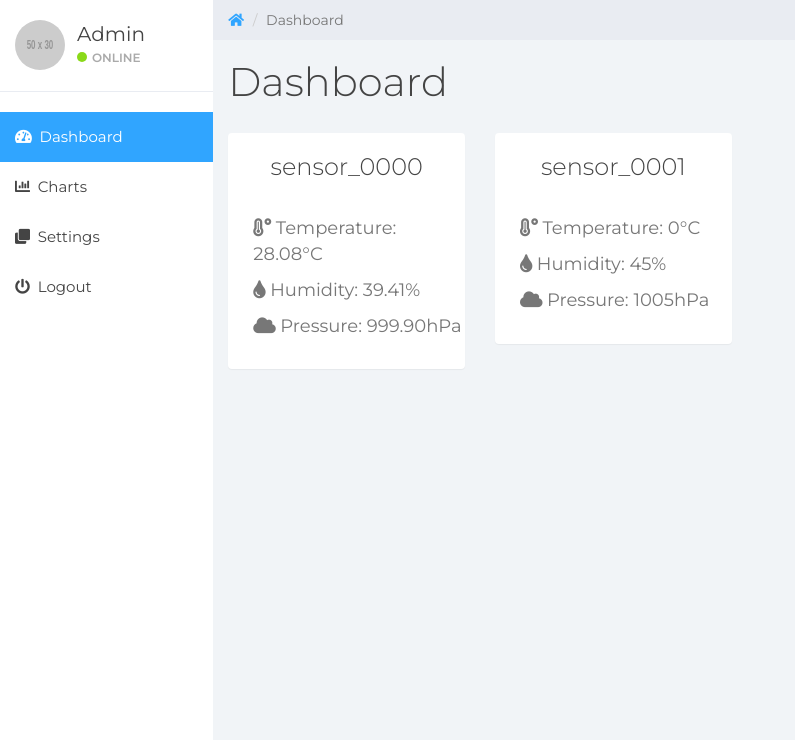
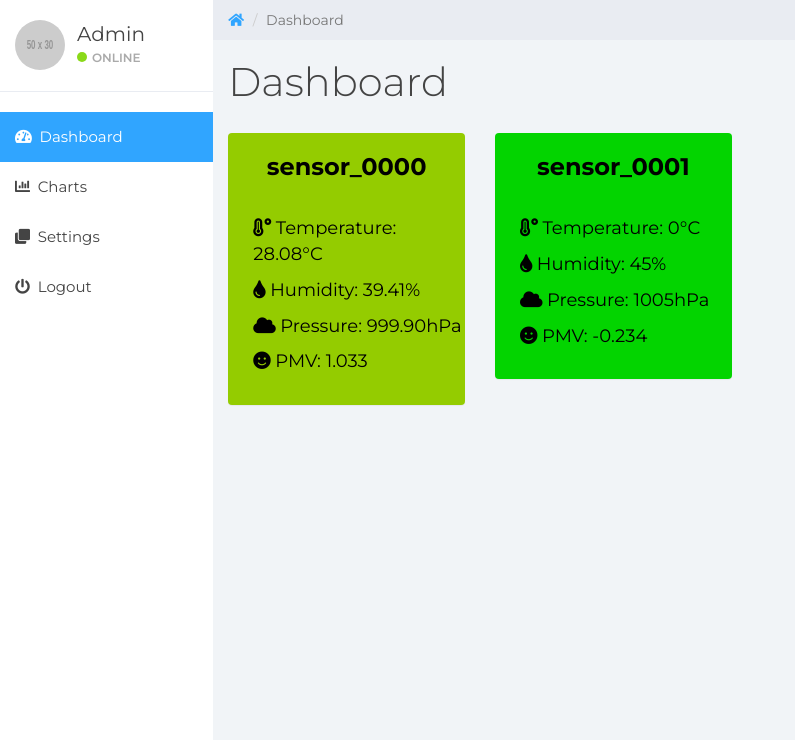
Before and after one commit to kacper26121/SensorsAdmin, a Flask app: page / in a window 1280 px wide. Shown: the part 60-800 px from the top of the page, without its empty margins (0-795 px from the left). Run offline with Flask 2, Linux system fonts and the light colour scheme; the visitor is signed in with stand-in values (Sample User, id 1); data comes from the database, SQL or seed files in the repository; grey boxes labelled with a size stand in for pictures from a placeholder-image service; some libraries are stand-ins or nearby versions.

Commit message:
* Dodanie obliczania wspolczynnika komfortu

```diff
--- a/app.py
+++ b/app.py
@@ -11,9 +11,64 @@ from subprocess import check_output
 from flask_socketio import SocketIO, send, emit
 import threading
 from subscribe_mqtt import MqttServer, mqtt
+import math
+import numpy as np
 
 app = Flask(__name__)
 socketio = SocketIO(app)
+
+def PMV(Temp):
+
+    Ti = Temp
+    M = 100.00                                  # poziom metabolizmu [W/m3]
+    W = 10.0                                    # praca zewnetrzna [W/m3]
+    Pa = 1800.0                                 # czastkowe cisnienie pary wodnej [Pa]
+    Tr = 20.0                                   # sr. temperatura promieniowania
+    Tcl = 15.0                                  # temp. powierzchni odziezy
+    Fcl = 0.7                                   # stosunek pola powierzchni ciala odkrytego do ciala zakrytego odzieza
+    Hcl = 7                                     # wsplczynnik przejmowania ciepla prze konwekcje [W/m2]
+    PMV = 0
+    # Icl = 0.23                                # opor cieplny odziezy
+
+    a1 = 0.303 * math.exp(-0.036 * M + 0.028)
+    a2 = (M - W)
+    # Tcl= 35.7 -0.028*a2 -Icl*(3.96*pow(10,-8)*Fcl)*(((Tcl+273)*4-(Tr+274)*4))+Fcl*Hcl*(Tcl-Ti)
+    a3 = 3.05 * pow(10, -3) * (5733 - 6.99 * (M - W) - Pa)
+    a4 = 0.42 * ((M - W) - 58.15)
+    a5 = 1.7 * pow(10, -5) * M * (5867 - Pa)
+    a6 = 0.001 * 4 * M * (34 - Ti)
+    a7 = 3.96 * pow(10, -8) * Fcl * ((Tcl + 273) * 4 - (Tr + 274) * 4)
+    a8 = Fcl * Hcl * (Tcl - Ti)
+    PMV = (a1) * (a2 - a3 - a4 - a5 - a6 - a7 - a8)
+    return PMV
+
+def PMV_RGB(PMV):
+
+    # PMV has value from -3 to 3 - create list
+    PMVrange = np.arange(-3, 3, 0.1)
+
+    # match closest PMV value tovalue from created list
+    index = closest(PMVrange, PMV)
+
+    #generate list of color from red to green with lenght the same as PMVrange
+    #red = Color("red")
+    #colors = list(red.range_to(Color("green"), len(PMVrange)))
+
+    # or gradient from blue via green to red
+    col=list(["#0054E5", "#0061E4", "#006EE3", "#007BE3", "#0088E2", "#0095E1", "#00A2E1", "#00AFE0", "#00BCE0", "#00C8DF", "#00D5DE", "#00DEDA", "#00DDCD", "#00DDBF", "#00DCB2", "#00DBA4", "#00DB97", "#00DA89", "#00DA7C", "#00D96F", "#00D862", "#00D855", "#00D748", "#00D73B", "#00D62E", "#00D521", "#00D515", "#00D408", "#03D400", "#10D300", "#1CD200", "#29D200", "#35D100","#41D100", "#4DD000", "#59CF00", "#65CF00", "#71CE00", "#7DCE00", "#89CD00", "#94CC00", "#A0CC00","#ACCB00", "#B7CB00", "#C2CA00", "#C9C500", "#C9B800", "#C8AC00", "#C8A000", "#C79400", "#C68700", "#C67B00", "#C56F00", "#C56300", "#C45700", "#C34C00","#C34000", "#C23400", "#C22800", "#C11D00", "#C01100", "#C00600", "#BF0004", "#BF000F"])
+
+    # len(PMVrange) = len(colorse) -> so we can take the same value from color list
+    PMVcolor = col[index]
+
+    #return background color in hex
+    return PMVcolor
+
+def closest(list, Number):
+    aux = []
+    for valor in list:
+        aux.append(abs(Number-valor))
+
+    return aux.index(min(aux))
 
 class CMD:
     GET_WIFI_LIST = 0x01
@@ -128,7 +183,8 @@ def home():
         #Pobranie wszystkich sensorów z bazy danych oraz najnowszych danych
         for sensor in db_sensors:
             db_last_measured = db.last_record(sensor)
-            sensor_list.append([sensor, db_last_measured[0], db_last_measured[1], db_last_measured[2] ])
+            temp = float(db_last_measured[0])
+            sensor_list.append([sensor, db_last_measured[0], db_last_measured[1], db_last_measured[2], round(PMV(temp),3), PMV_RGB(PMV(temp))])
         print(sensor_list)
 
         return render_template('index.html', list = sensor_list)
--- a/templates/index.html
+++ b/templates/index.html
@@ -68,14 +68,15 @@
 		<div class="row">
 			{% for sensor in list %}
 			<div class="col-xs-12 col-md-6 col-lg-3">
-				<div id="{{sensor[0]}}" class="panel panel-default sensor">
+				<div style ="background-color:{{sensor[5]}}" id="{{sensor[0]}}" class="panel panel-default sensor">
 					<div class="panel-body easypiechart-panel">
-						<h3>{{sensor[0]}}</h3>
+						<h3 style="color: black; font-weight:bold">{{sensor[0]}}</h3>
 					</div>
 					<div style="margin-top:25px; margin-left:25px; padding-bottom:20px;">
-						<p style="font-size:18px;"><em class="fa fa-temperature-high">&nbsp;</em>Temperature: {{sensor[1]}}&degC</p>
-						<p style="font-size:18px;"><em class="fa fa-tint">&nbsp;</em>Humidity: {{sensor[2]}}%</p>
-						<p style="font-size:18px;"><em class="fa fa-cloud">&nbsp;</em>Pressure: {{sensor[3]}}hPa</p>
+						<p style="font-size:18px;color: black;"><em class="fa fa-temperature-high">&nbsp;</em>Temperature: {{sensor[1]}}&degC</p>
+						<p style="font-size:18px;color: black;"><em class="fa fa-tint">&nbsp;</em>Humidity: {{sensor[2]}}%</p>
+						<p style="font-size:18px;color: black;"><em class="fa fa-cloud">&nbsp;</em>Pressure: {{sensor[3]}}hPa</p>
+						<p style="font-size:18px;color: black;"><em class="fa fa-smile">&nbsp;</em>PMV: {{sensor[4]}}</p>
 					</div>
 					<form id="submit_{{sensor[0]}}" action="/charts" method="GET">
 						<input type="hidden" name="select" value="{{sensor[0]}}">
```
